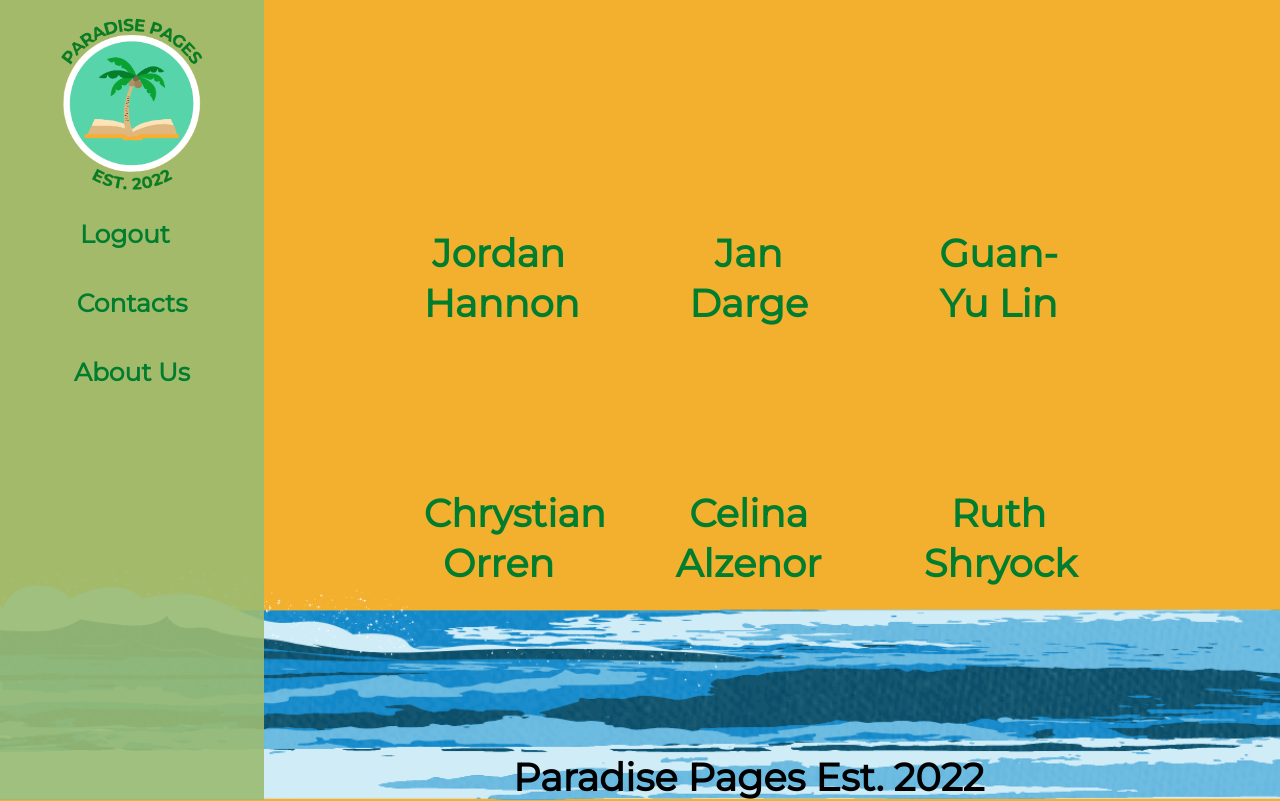
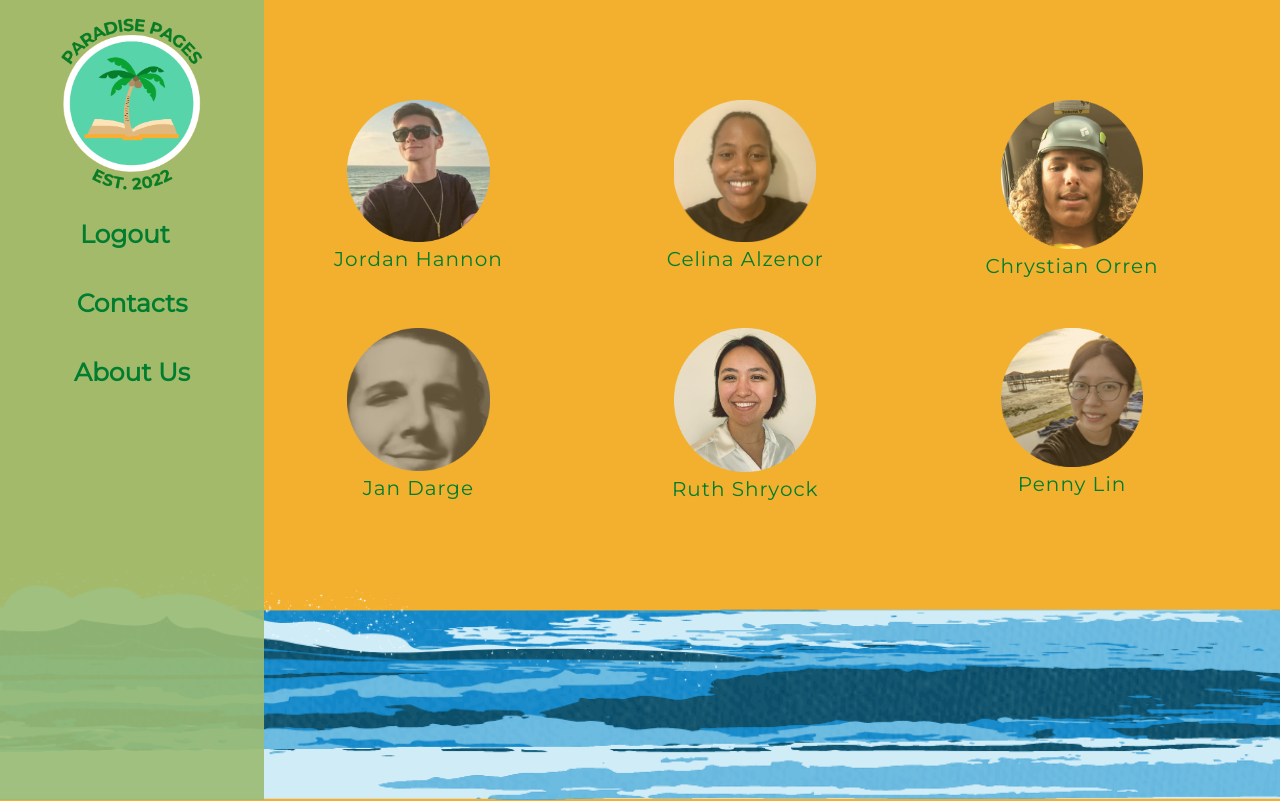
Before and after one commit to Paradise-Pages/COP4331-Group6, a PHP site: page /members.html in a window 1280 px wide. Run offline with PHP 8.4, Linux system fonts and the light colour scheme; some web fonts are replaced.

Commit message:
major changes

```diff
--- a/css/members.css
+++ b/css/members.css
@@ -14,15 +14,6 @@ body {
     margin: 0;
 }
 
-.container {
-    display: grid;
-    grid-template-columns: 1fr;
-    grid-template-rows: .44fr 3fr .3fr;
-    grid-template-areas:
-        "content1"
-        "content2"
-        "content3";
-}
 
 /* button formatting */
 .btn {
@@ -107,59 +98,34 @@ body {
     margin-left: 80px;
 }
 
-/*MEMBER ICONS*/
-#members {
-    grid-area: content2;
+.container {
+    overflow-y: scroll;
+    width: 100%;
+    margin-top: 70px;
+  }
+  /* grid w/images and names */
+  .grid-container {
     display: grid;
-    grid-template-columns: 1fr 1fr;
-    grid-template-rows: 1fr 2fr .2fr;
-    grid-template-areas:
-        "grid-item1 grid-item2"
-        "grid-item1 grid-item3"
-        "grid-item5 grid-item6";
-    grid-gap: 50px;
-}
-
-#members>div {
+    grid-template-columns: 33% 33% 33%;
+    grid-gap: 10px;
+    padding: 10px;
+    margin-left: 250px;
+    margin-right: 50px;
+  }
+  .grid-item {
     text-align: center;
+    font-size: 20px;
+    letter-spacing: 1px;
     font-family: 'Montserrat';
-    font-style: normal;
-    font-weight: 600;
-    font-size: 5vw;
-    line-height: 20px;
     color: #007D2F;
-    width: 150px;
-    height: 150px;
-    border-radius: var(--radius);
-    padding-top: var(--padding);
-    margin: auto;
-}
-
-#grid-item1 {
-    grid-area: grid-item1;
-}
-
-#grid-item2 {
-    grid-area: grid-item2;
-}
-
-#grid-item3 {
-    grid-area: grid-item3;
-}
-
-#grid-item4 {
-    grid-area: grid-item4;
-}
-
-#grid-item5 {
-    grid-area: grid-item5;
-}
-
-#grid-item6 {
-    grid-area: grid-item6;
-}
-
-/*--------------------*/
+    padding: 20px 0;
+  }
+  .grid-item img {
+    width: 45%;
+    height: auto;
+    opacity: 80%;
+  }
+/*--------------------
 #footer {
     grid-area: content3;
     display: grid;
@@ -175,34 +141,12 @@ body {
     line-height: 44px;
     color: black;
     margin: auto;
-}
+}*/
 
 /*tablets*/
 @media only screen and (min-width:768px) {
     body {
         background-image: url('../images/backgroundmobile2.png');
-    }
-
-    .container {
-        grid-template-columns: 1fr;
-        grid-template-rows: .35fr .5fr .5fr;
-        grid-template-areas:
-            "content1"
-            "content2"
-            "content3";
-    }
-
-    #members {
-        grid-template-columns: auto auto;
-        grid-template-rows: auto auto auto;
-        grid-template-areas:
-            "grid-item1 grid-item2"
-            "grid-item4 grid-item3"
-            "grid-item5 grid-item6";
-    }
-
-    #footer {
-        display: block;
     }
 }
 
@@ -218,47 +162,4 @@ body {
     #sidebar a:hover {
         color: #897261;
     }
-
-    .container {
-
-        display: grid;
-        grid-template-columns: .6fr repeat(3, 1fr);
-        grid-template-rows: .1fr 1fr 2fr .1fr;
-        height: 100vh;
-        grid-gap: 8px;
-        grid-template-areas:
-            "content1 content2 content2 content2"
-            "content1 content2 content2 content2"
-            "content1 content2 content2 content2"
-            "content1 content3 content3 content3"
-    }
-
-    /*MEMBER ICONS*/
-    #members {
-        grid-area: content2;
-        display: grid;
-        grid-template-columns: auto auto auto;
-        grid-template-rows: auto auto;
-        grid-template-areas:
-            "grid-item1 grid-item2 grid-item3"
-            "grid-item4 grid-item5 grid-item6";
-        grid-gap: 100px;
-        justify-content: center;
-        align-content: center;
-        border-radius: var(--radius);
-        padding-top: var(--padding);
-    }
-
-    #members>div {
-        width: 150px;
-        height: 150px;
-        font-size: 3vw;
-        line-height: 50px
-    }
-
-    /*--------------------*/
-    #footer {
-        display: inline-block;
-    }
-
 }
--- a/members.html
+++ b/members.html
@@ -4,28 +4,29 @@
   <meta charset="UTF-8">
   <meta name="viewport" content="width=device-width, initial-scale=1.0">
   <link rel="stylesheet" href="css/members.css" />
-  <script type="text/javascript" src="js/code.js"></script>
+  <!--<script type="text/javascript" src="js/code.js"></script>-->
   <link href='https://fonts.googleapis.com/css?family=Montserrat' rel='stylesheet'>
   <link href='https://fonts.googleapis.com/css?family=Island Moments' rel='stylesheet'>
 </head>
 
 <body>
-  <div class="container">
+  <div class="bodyContainer">
     <div class="sidenav">
       <img id="logo" src="images/icon.png" alt="Logo for Paradise Pages. Consists of a palm tree emerging from the spine of a book. Established 2022">
       <button type="button" id="logoutButton" class="sidebuttons font" onclick="doLogout();">Logout</button>
       <a href="contacts.html">Contacts</a>
       <a href="members.html">About Us</a>
     </div>
-    <div id="members">
-      <div class="grid-item1"><img src=""><br>Jordan Hannon</div>
-      <div class="grid-item2"><img src=""><br>Jan Darge</div>
-      <div class="grid-item3"><img src=""><br>Guan-Yu Lin</div>
-      <div class="grid-item4"><img src=""><br>Chrystian Orren</div>
-      <div class="grid-item5"><img src=""><br>Celina Alzenor</div>
-      <div class="grid-item6"><img src=""><br>Ruth Shryock</div>
+    <div class = "container">
+      <div class="grid-container">
+      <div class="grid-item"><img src="images/jordan.png"><br>Jordan Hannon</div>
+      <div class="grid-item"><img src="images/celina.png"><br>Celina Alzenor</div>
+      <div class="grid-item"><img src="images/chrystian.png"><br>Chrystian Orren</div>
+      <div class="grid-item"><img src="images/jan.png"><br>Jan Darge</div>
+      <div class="grid-item"><img src="images/ruth.png"><br>Ruth Shryock</div>
+      <div class="grid-item"><img src="images/penny.png"><br>Penny Lin</div>
+      </div>
     </div>
-    <div id="footer">Paradise Pages Est. 2022</div>
   </div>
 </body>
 </html>
```
Also changed, not shown: contacts.html (+5 -9 lines), css/contacts.css (+9 -1 lines), css/login.css (+14 -1 lines), js/code.js (+170 -79 lines), login.html (+7 -7 lines), LAMPAPI/Login.php (line endings or trailing spaces), images/celina.png (added), images/chrystian.png (added), images/jan.png (added), images/jordan.png (added), images/penny.png (added), images/profile.png (added), images/ruth.png (added).
